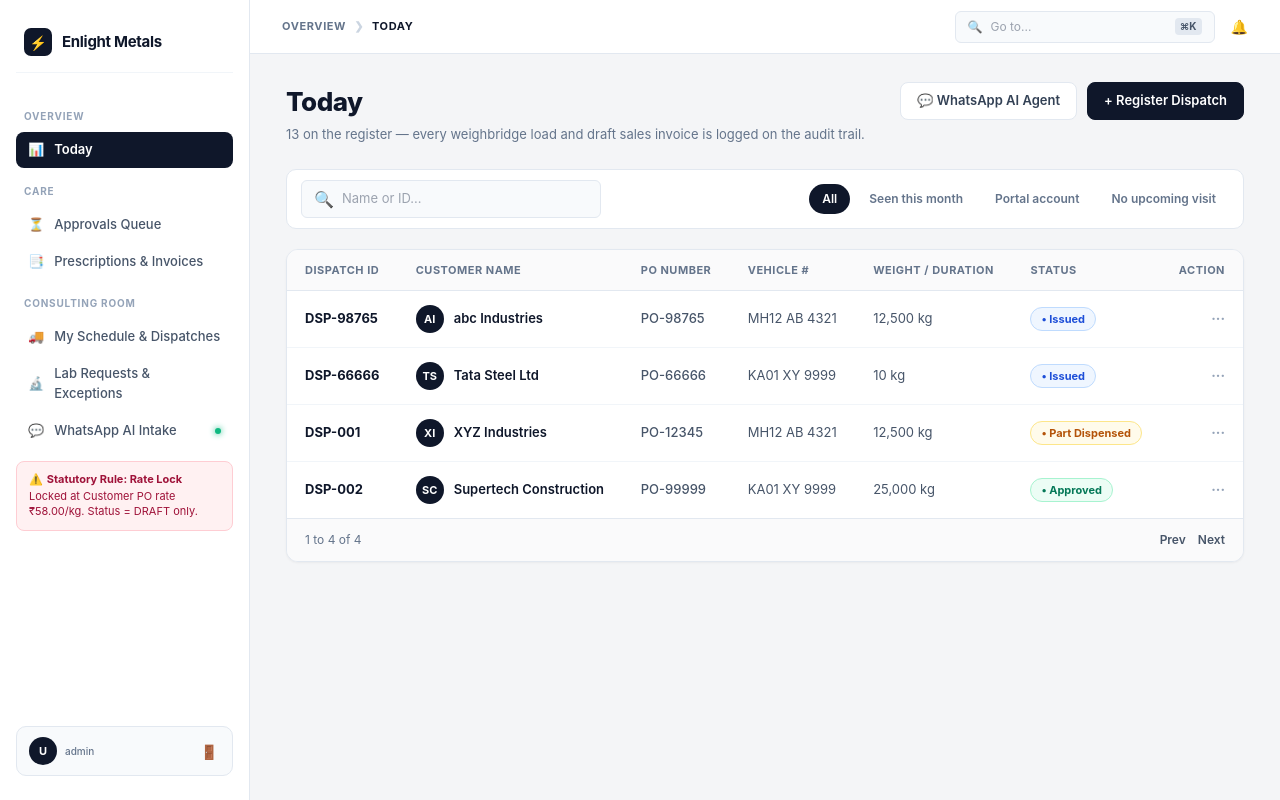
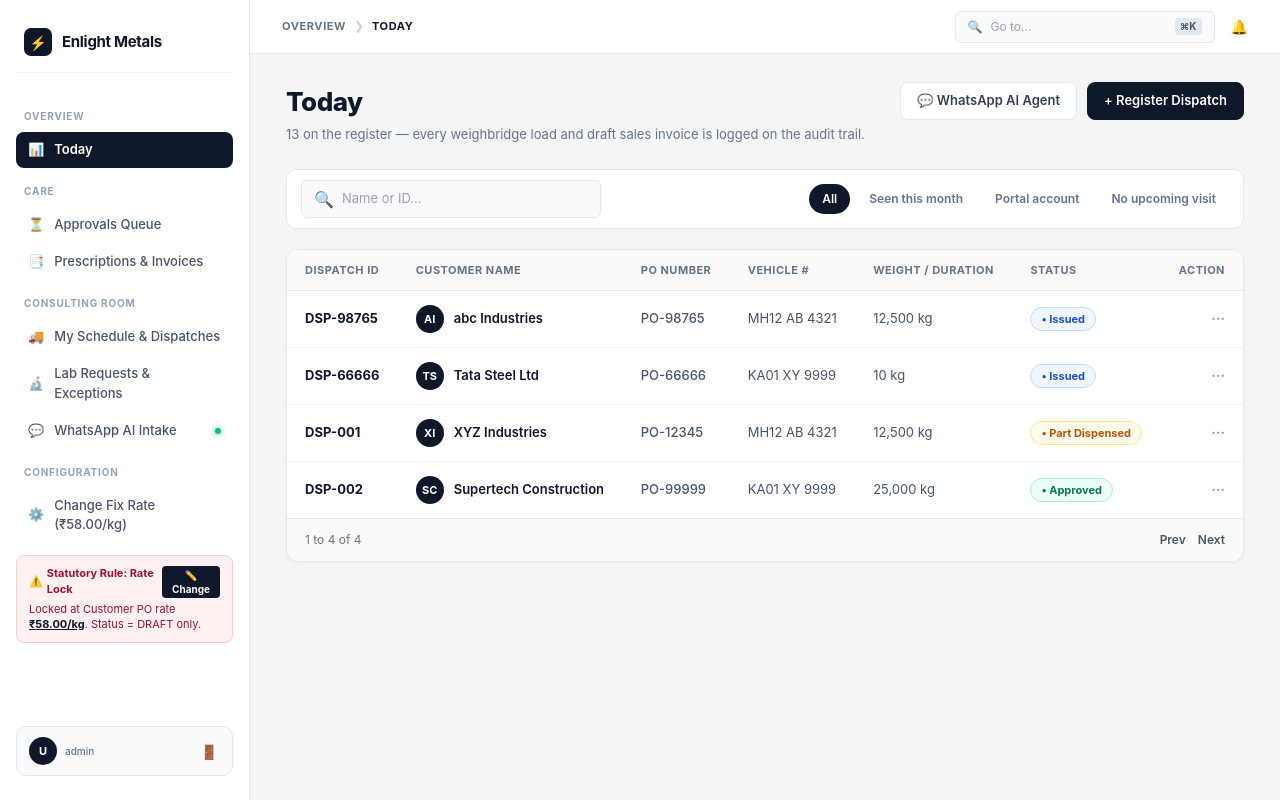
Before and after one commit to varunbadwaik/Enlight-Sales-OS, a Next.js app in the folder apps/web/: page / in a window 1280 px wide. Built offline with nearby package versions, Linux system fonts and the light colour scheme; no server answers; sample sign-in values are in the browser's storage.

Commit message:
feat(web): add Change Fix Rate option to sidebar

```diff
--- a/apps/web/app/AppLayoutWrapper.tsx
+++ b/apps/web/app/AppLayoutWrapper.tsx
@@ -18,9 +18,17 @@ export default function AppLayoutWrapper({ children }: { children: React.ReactNo
   const [user, setUser] = useState<UserInfo | null>(null);
   const [authChecked, setAuthChecked] = useState(false);
 
+  // Rate Lock State
+  const [fixRate, setFixRate] = useState<string>('58.00');
+  const [isEditingRate, setIsEditingRate] = useState<boolean>(false);
+  const [tempRate, setTempRate] = useState<string>('58.00');
+
   useEffect(() => {
     const token = localStorage.getItem('token');
     const userData = localStorage.getItem('user');
+    const savedRate = localStorage.getItem('fix_rate') || '58.00';
+    setFixRate(savedRate);
+    setTempRate(savedRate);
 
     if (!token || !userData) {
       if (!isLoginPage) {
@@ -41,6 +49,20 @@ export default function AppLayoutWrapper({ children }: { children: React.ReactNo
     }
     setAuthChecked(true);
   }, [isLoginPage, router]);
+
+  const handleSaveRate = () => {
+    const num = parseFloat(tempRate);
+    if (isNaN(num) || num <= 0) {
+      alert('Please enter a valid positive rate.');
+      return;
+    }
+    const formatted = num.toFixed(2);
+    setFixRate(formatted);
+    localStorage.setItem('fix_rate', formatted);
+    setIsEditingRate(false);
+    // Dispatch custom event to notify open page views
+    window.dispatchEvent(new CustomEvent('fixRateChanged', { detail: formatted }));
+  };
 
   const handleLogout = () => {
     localStorage.removeItem('token');
@@ -133,12 +155,67 @@ export default function AppLayoutWrapper({ children }: { children: React.ReactNo
           </Link>
         </nav>
 
-        {/* Statutory Alert Banner */}
+        {/* Settings & Configuration Section */}
+        <div className="nav-section-label">CONFIGURATION</div>
+        <nav className="nav-menu">
+          <button
+            type="button"
+            onClick={() => setIsEditingRate(true)}
+            className="nav-item"
+            style={{ width: '100%', border: 'none', background: 'none', textAlign: 'left', cursor: 'pointer' }}
+          >
+            <span>⚙️</span> Change Fix Rate (₹{fixRate}/kg)
+          </button>
+        </nav>
+
+        {/* Statutory Alert Banner with Edit Rate Controls */}
         <div className="statutory-alert-banner">
-          <div style={{ fontWeight: '700', marginBottom: '2px', display: 'flex', alignItems: 'center', gap: '4px' }}>
-            <span>⚠️</span> Statutory Rule: Rate Lock
+          <div style={{ fontWeight: '700', marginBottom: '4px', display: 'flex', alignItems: 'center', justifyContent: 'space-between' }}>
+            <div style={{ display: 'flex', alignItems: 'center', gap: '4px' }}>
+              <span>⚠️</span> Statutory Rule: Rate Lock
+            </div>
+            <button
+              onClick={() => setIsEditingRate(!isEditingRate)}
+              style={{
+                background: '#0F172A', color: '#FFFFFF', border: 'none', borderRadius: '4px',
+                padding: '2px 6px', fontSize: '10px', fontWeight: '700', cursor: 'pointer'
+              }}
+            >
+              {isEditingRate ? 'Close' : '✏️ Change'}
+            </button>
           </div>
-          Locked at Customer PO rate ₹58.00/kg. Status = DRAFT only.
+
+          {isEditingRate ? (
+            <div style={{ marginTop: '8px', display: 'flex', flexDirection: 'column', gap: '6px' }}>
+              <label style={{ fontSize: '10px', fontWeight: '700', color: '#9F1239' }}>Set New Fix Rate (₹/kg):</label>
+              <div style={{ display: 'flex', gap: '4px' }}>
+                <input
+                  type="number"
+                  step="0.01"
+                  value={tempRate}
+                  onChange={(e) => setTempRate(e.target.value)}
+                  style={{
+                    flex: 1, padding: '4px 6px', fontSize: '11px', borderRadius: '4px',
+                    border: '1px solid #FDA4AF', outline: 'none', fontWeight: '700'
+                  }}
+                />
+                <button
+                  onClick={handleSaveRate}
+                  style={{
+                    backgroundColor: '#0F172A', color: '#FFFFFF', border: 'none',
+                    borderRadius: '4px', padding: '4px 8px', fontSize: '10px', fontWeight: '700',
+                    cursor: 'pointer'
+                  }}
+                >
+                  Save
+                </button>
+              </div>
+            </div>
+          ) : (
+            <div>
+              Locked at Customer PO rate <strong style={{ color: '#0F172A', textDecoration: 'underline' }}>₹{fixRate}/kg</strong>. Status = DRAFT only.
+            </div>
+          )}
         </div>
 
         {/* Sidebar User Card */}
```
